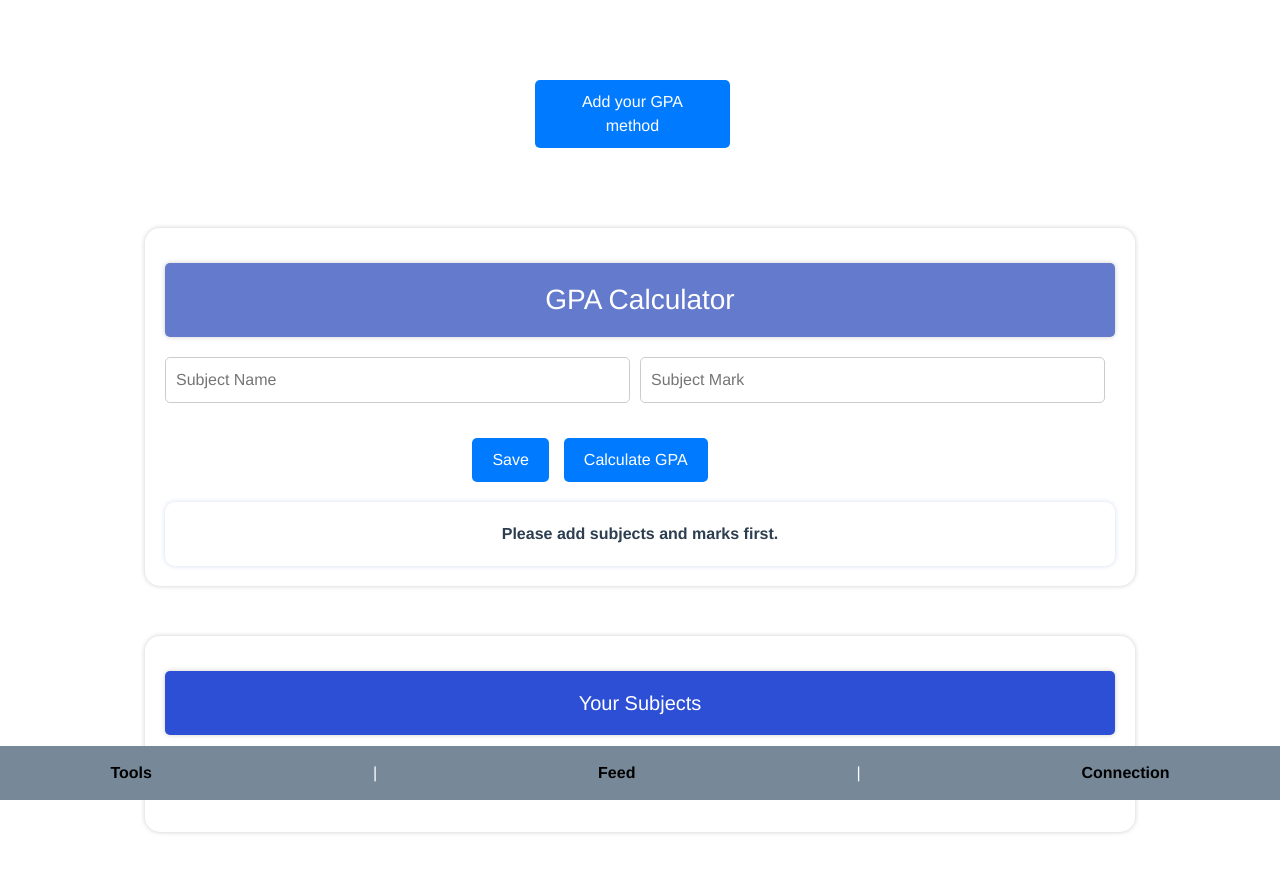
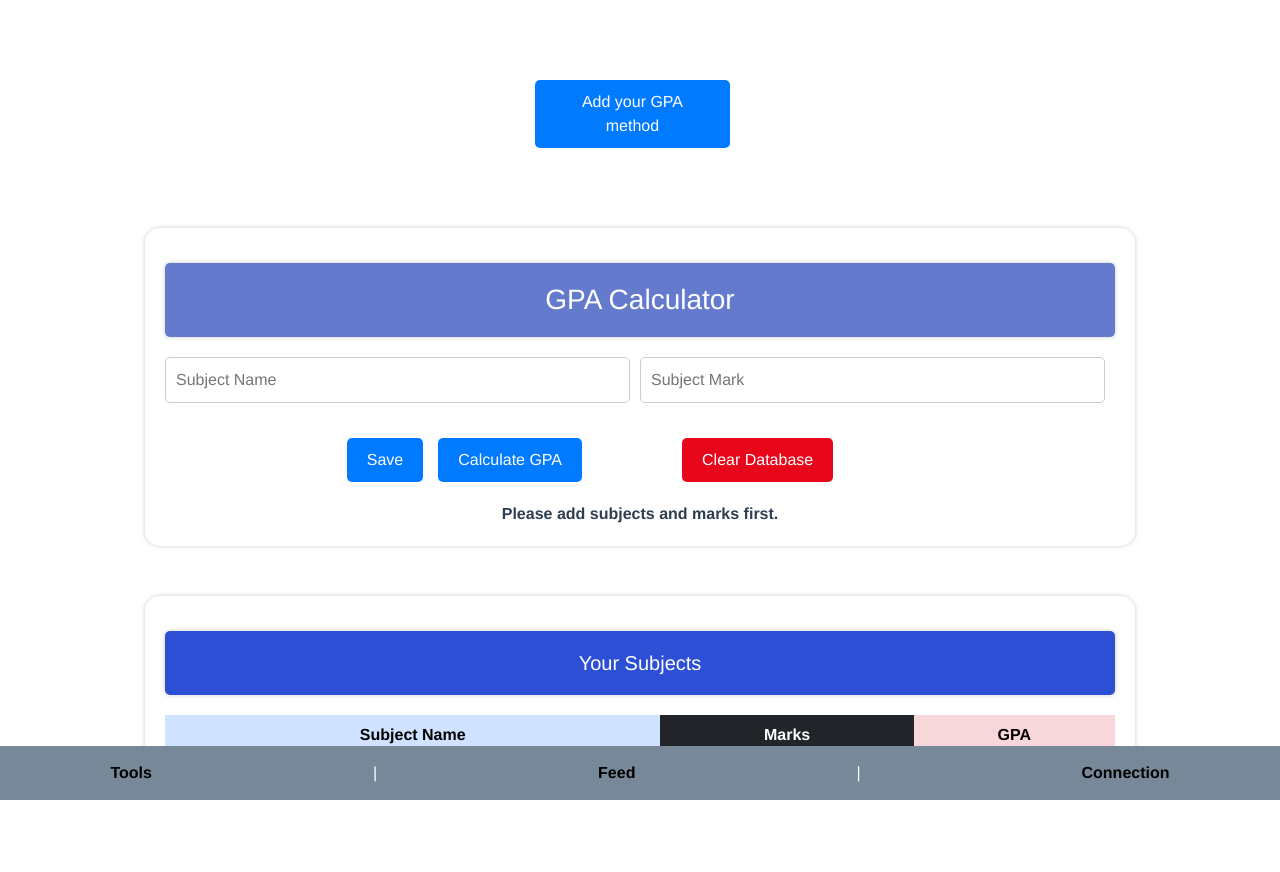
Before and after one commit to bhathiknk/socialmedia-webapp, a Vue app: page /GradesTracking in a window 1280 px wide. Shown: the top 872 px of the page. Built offline with nearby package versions, Linux system fonts and the light colour scheme.

Commit message:
add validations to GradeTracking and implement some featuers

```diff
--- a/src/components/DailyJournaling.vue
+++ b/src/components/DailyJournaling.vue
@@ -1,6 +1,8 @@
 <template>
     <div class="dailyJournaling">
         <h1></h1>
+
+
     </div>
 </template>
 <script setup>
--- a/src/components/GradesTracking.vue
+++ b/src/components/GradesTracking.vue
@@ -35,7 +35,7 @@
               -->
 
 
-              <!--need to modify this code with Vue JS-->
+              <!--need to modify this code with Vue JS
               <div class="gpa-calculator-edit">
                 <h5 id="cal-topic">Add your cutout marks</h5>
                 <form id="gpa-form">
@@ -56,7 +56,7 @@
                   <button type="button" id="add-subject-button">Save</button>
                   <button type="button" id="calculate-button">Clear</button>
                 </form>
-              </div>
+              </div>-->
               <!--  </div> Drop down button yaf end-->
             </div>
           </div>
@@ -84,14 +84,16 @@
           <div class="subject-item" v-for="(subject, index) in subjects" :key="index">
             <input type="text" class="subject-name" v-model="subject.name" placeholder="Subject Name" required>
             <input type="number" class="subject-mark" v-model="subject.mark" placeholder="Subject Mark" min="0" max="100" required>
+            <span v-if="subject.mark > 100" style="color: red;">Marks cannot exceed 100</span>
           </div>
         </div>
         <button type="button" id="add-subject-button" @click="submitSubjectData">Save</button>
         <button type="button" id="calculate-button" title="Before Click this button, you need to save your Sunject and marks details."  @click="calculateFinalGPA">Calculate GPA</button>
+        <button type="button"  id="ClearDB-button" @click="clearDatabase" >Clear Database</button>
       </form>
-           <div class="gpa-result-show" id="result" v-if="gpa !== null">Your GPA is: {{ gpa }}</div>
-           <div class="gpa-result-show" id="result" v-else>Please add subjects and marks first.</div>
-      </div>
+      <div class="gpa-result-show" id="result" v-if="gpa !== null">Your GPA is: {{ gpa }}</div>
+      <div class="gpa-result-show" id="result" v-else>Please add subjects and marks first.</div>
+    </div>
   </div>
   <div id="DB-gpa-sub-data-show" class="DB-export-data-scroll">
     <h5 id="DB-gpa-sub-data-topic">Your Subjects</h5>
@@ -116,14 +118,17 @@
     </table>
   </div>
 
+
 </template>
 
 
 <script setup>
+
 import { ref } from 'vue';
 
 const subjects = ref([{ name: '', mark: '' }]);
 const gpa = ref(null);
+
 
 // New array to store submitted subjects
 const subjectsDB = ref([]);
@@ -157,10 +162,18 @@ const calculateGradePoints = (mark) => {
   else return 0.0;
 };
 
+const submitSubjectData = () => {
+  const validSubjects = subjects.value.filter(
+      (subject) => subject.name.trim() !== '' && subject.mark !== ''
+  );
 
-const submitSubjectData = () => {
-  // Filter out empty subjects
-  const validSubjects = subjects.value.filter((subject) => subject.name.trim() !== '' && subject.mark !== '');
+  // Check for marks exceeding 100 before saving
+  const invalidMarks = validSubjects.some((subject) => subject.mark > 100);
+
+  if (invalidMarks) {
+    alert('Marks cannot exceed 100. Please correct the marks.');
+    return;
+  }
 
   if (validSubjects.length > 0) {
     const subjectData = validSubjects.map((subject) => ({
@@ -168,10 +181,8 @@ const submitSubjectData = () => {
       mark: parseFloat(subject.mark),
     }));
 
-    // Push valid submitted data into subjectsDB
     subjectsDB.value.push(...subjectData);
 
-    // Clear the input fields after submission
     validSubjects.forEach((subject) => {
       subject.name = '';
       subject.mark = '';
@@ -179,7 +190,22 @@ const submitSubjectData = () => {
   }
 };
 
-// need to implement the logic to submit the data to my database using SQL.
+// Define new constant variables to store the values of subject.name and subject.mark
+const subjectName = ref('');
+const subjectMark = ref(0);
+const GPA = ref(null);
+
+// This function will be called when the "Get Subject Values" button or action is triggered
+subjectName.value = subjects.value[0].name;
+subjectMark.value = subjects.value[0].mark;
+GPA.value = gpa.value;
+
+const clearDatabase = () => {
+  // Clear the subjectsDB array
+  subjectsDB.value = [];
+  gpa.value="0";
+};
+
 
 
 
@@ -322,6 +348,25 @@ input[type="number"]:hover{
   box-shadow: 0 12px 16px 0 rgba(0,0,0,0.24),0 17px 50px 0 rgba(0,0,0,0.19);
 }
 
+#ClearDB-button {
+  background-color: #e8071a;
+  color: #ffffff;
+  border: none;
+  padding: 10px 20px;
+  cursor: pointer;
+  margin-top: 10px;
+  border-radius: 5px;
+  margin-right: 100px;
+  transition: box-shadow 0.3s ease-out, background-color 0.3s ease-out;
+}
+
+#ClearDB-button:hover{
+  background-color: rgb(232, 7, 26);
+  color: #ffffff;
+  box-shadow: 0 12px 16px 0 rgba(0,0,0,0.24),0 17px 50px 0 rgba(0,0,0,0.19);
+  transition: box-shadow 0.3s ease-out, background-color 0.3s ease-out;
+}
+
 #result {
   text-align: center;
   font-weight: bold;
@@ -349,7 +394,7 @@ input[type="number"]:hover{
   box-shadow: 0 12px 16px 0 rgba(0,0,0,0.24),0 17px 50px 0 rgba(0,0,0,0.19);
 }
 
-/*showing Gpa result Output*/
+/showing Gpa result Output/
 .gpa-result-show{
   max-width: 1000px;
   margin: 0 auto;
```
